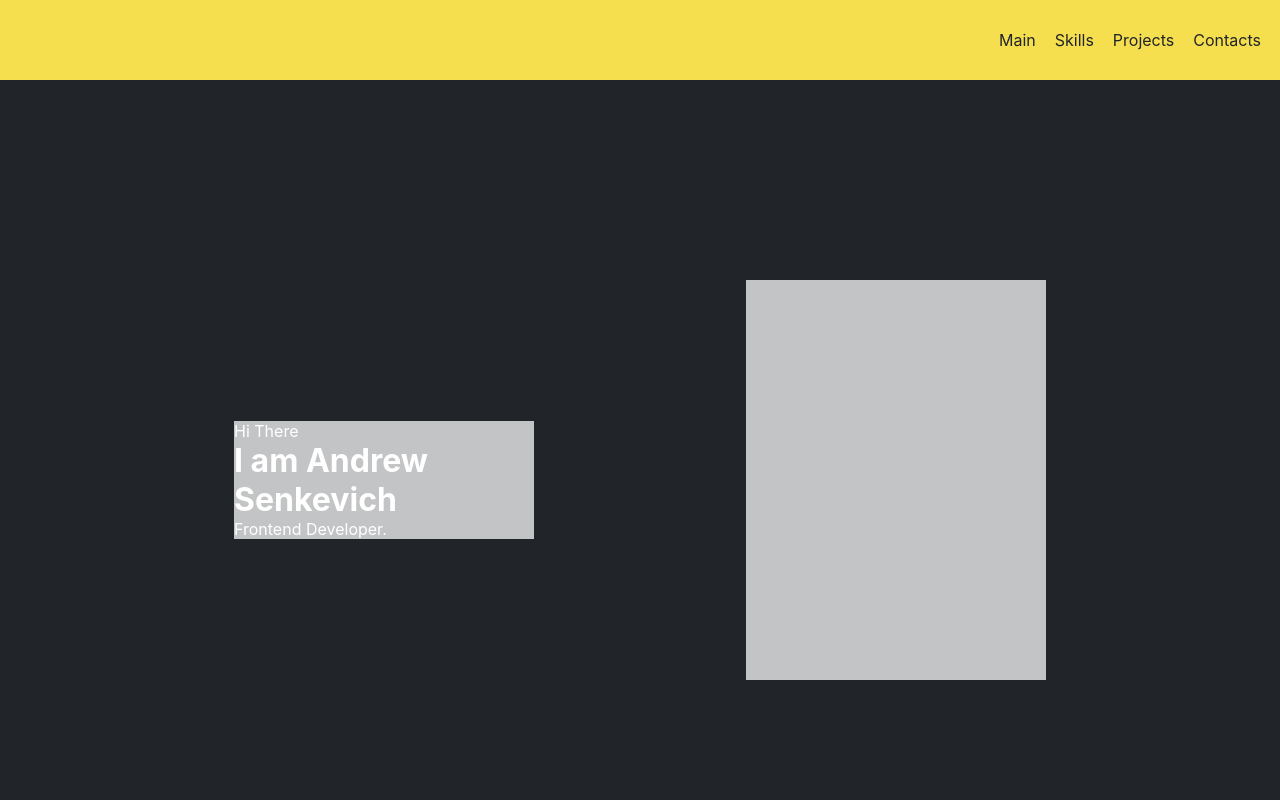
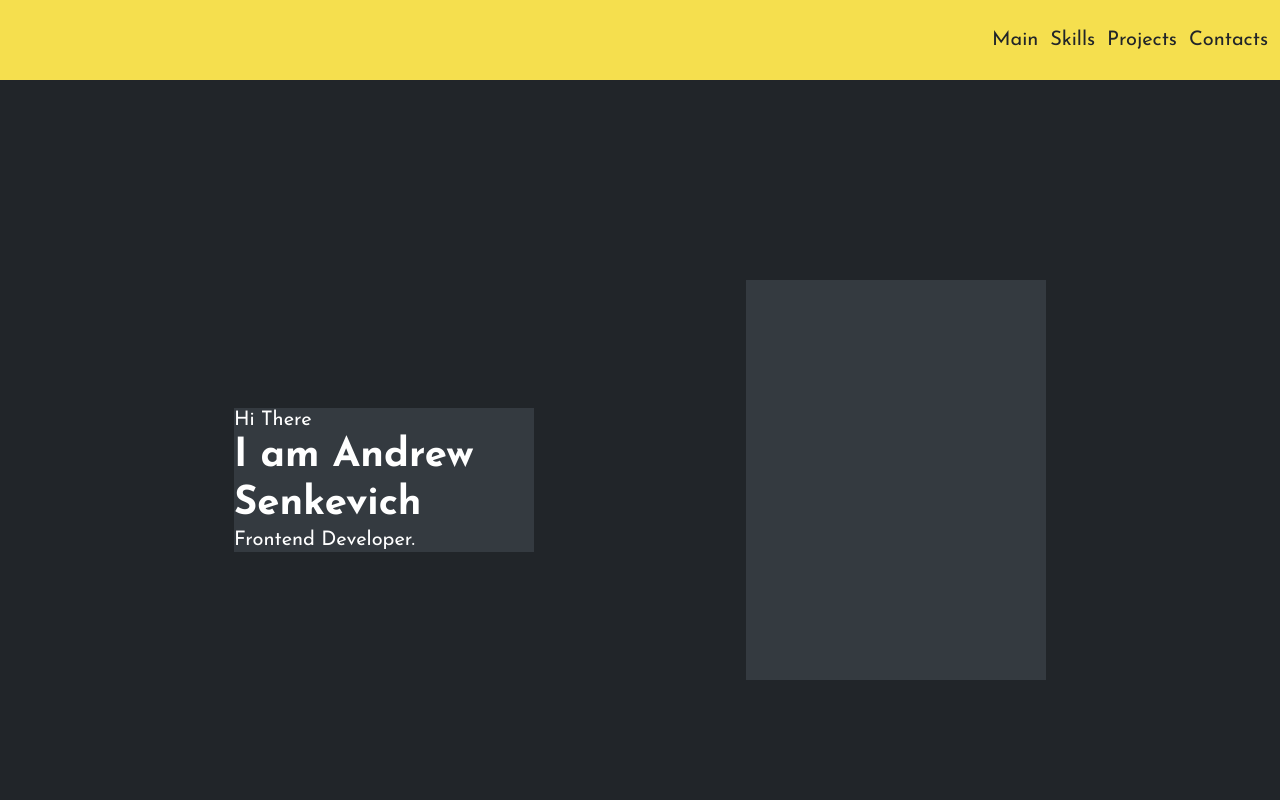
Before and after one commit to Sene4kaaa/portfolio, a React (Create React App) app: page / in a window 1280 px wide. Shown: the top 800 px of the page. Built offline with nearby package versions, Linux system fonts and the light colour scheme.

Commit message:
Refactoring code

```diff
--- a/src/components/Main/Main.module.css
+++ /dev/null
@@ -1,18 +0,0 @@
-.mainBlock {
-    height: 100vh;
-    background-color:  #212529;
-}
-
-.text {
-    /*border: 1px solid red;*/
-    width: 300px;
-    background-color: #FFFFFFBA;
-    color: white;
-}
-
-.photo {
-    /*border: 1px solid red;*/
-    width: 300px;
-    height: 400px;
-    background-color: #FFFFFFBA;
-}
--- /dev/null
+++ b/src/components/Main/Main.module.scss
@@ -0,0 +1,23 @@
+@import "src/common/styles/sass/Variables";
+@import "src/common/styles/sass/Mixins";
+
+.mainBlock {
+  height: 100vh;
+  background-color: $bgColor;
+
+  .text {
+    /*border: 1px solid red;*/
+    width: 300px;
+    background-color: $bgSecondColor;
+    @include text($titleFontFamily, 1.2, 20px);
+    color: $textColor;
+  }
+
+  .photo {
+    /*border: 1px solid red;*/
+    width: 300px;
+    height: 400px;
+    background-color: $bgSecondColor;
+  }
+
+}
--- a/src/components/Main/Main.tsx
+++ b/src/components/Main/Main.tsx
@@ -1,5 +1,5 @@
 import React from 'react';
-import s from './Main.module.css'
+import s from './Main.module.scss'
 import styleContainer from './../../common/styles/Container.module.css'
 
 export const Main = () => {
--- a/src/components/Nav/Nav.module.scss
+++ b/src/components/Nav/Nav.module.scss
@@ -1,4 +1,5 @@
 @import "src/common/styles/sass/Variables";
+@import "src/common/styles/sass/Mixins";
 
 .nav {
   /*border: 1px solid crimson;*/
@@ -7,6 +8,7 @@
   justify-content: space-evenly;
 
   & a {
+    @include text($titleFontFamily, 1.2, 20px);
     color: $bgColor;
     text-decoration: none;
   }
```
